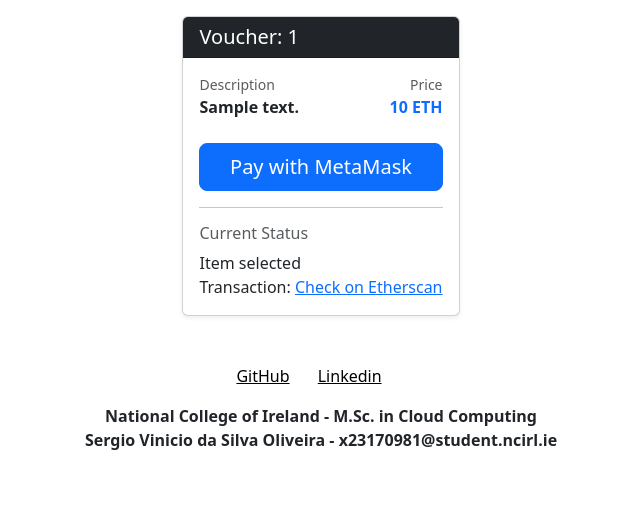
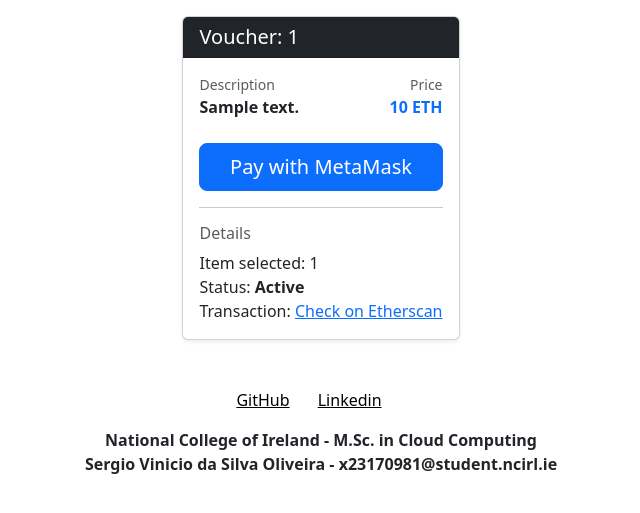
Before and after one commit to sergio-oliveira-br/safetrade_client_service, a Django app: template vouchers_client/templates/core/voucher_checkout.html in a window 1280 px wide. Shown: the part 72-585 px from the top of the page, without its empty margins (319-959 px from the left). Run offline with Django 5.2, Linux system fonts and the light colour scheme; the template is opened without the code that fills it: most values are stand-ins (such as "Sample title", 1, 10 or a date in 2020).

Commit message:
Update _voucher_card.html
act:
-> card has been improved

```diff
--- a/vouchers_client/templates/core/_voucher_card.html
+++ b/vouchers_client/templates/core/_voucher_card.html
@@ -32,14 +32,17 @@
                 {% endif %}
 
                 <hr>
+                <h6 class="text-muted">Details</h6>
+                Item selected:
+                {{ voucher.voucher_id }}
 
-                <div class="timeline-log">
-                    <h6 class="text-muted">Current Status</h6>
-                    <div class="step {% if voucher.voucher_status %}completed{% endif %}">
-                        <i class="bi bi-check-circle"></i> Item selected
-                    </div>
+                <br>
 
-                    <div class="step {% if voucher.voucher_tx_hash %}completed{% endif %}">
+                Status:
+                <strong>{{ voucher.voucher_status }}</strong>
+
+                <br>
+
                 <i class="bi bi-cpu"></i>
                 Transaction:
                 {% if voucher.voucher_tx_hash %}
@@ -51,5 +54,18 @@
         </div>
     </div>
 </div>
-    </div>
-</div>
+
+<script>
+
+    const statusAtual = "{{ voucher.voucher_status }}";
+
+    if (statusAtual === 'Pending') {
+        setTimeout(function() {
+            location.reload();
+        }, 5000);
+    }
+
+    if (statusAtual === 'Sold'){
+        alert('Thanks for your patience! \nYour payment has been confirmed on ETH')
+    }
+</script>
```
Lines whose indentation alone changed are shown as unchanged.
